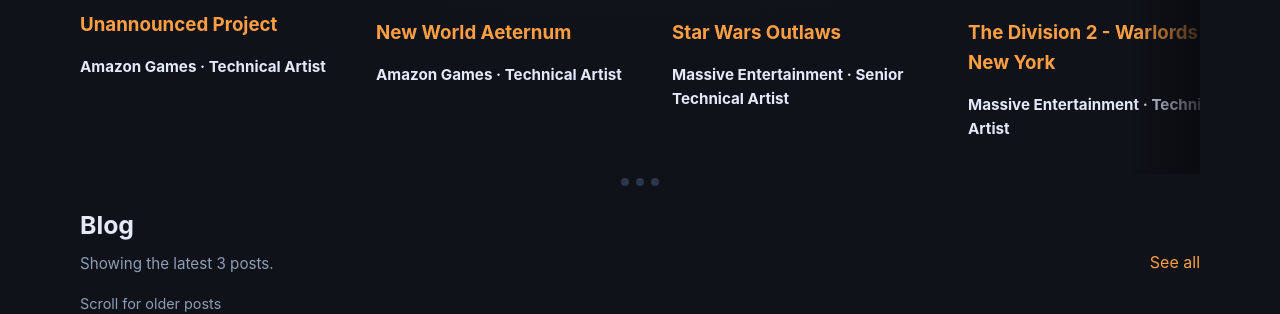
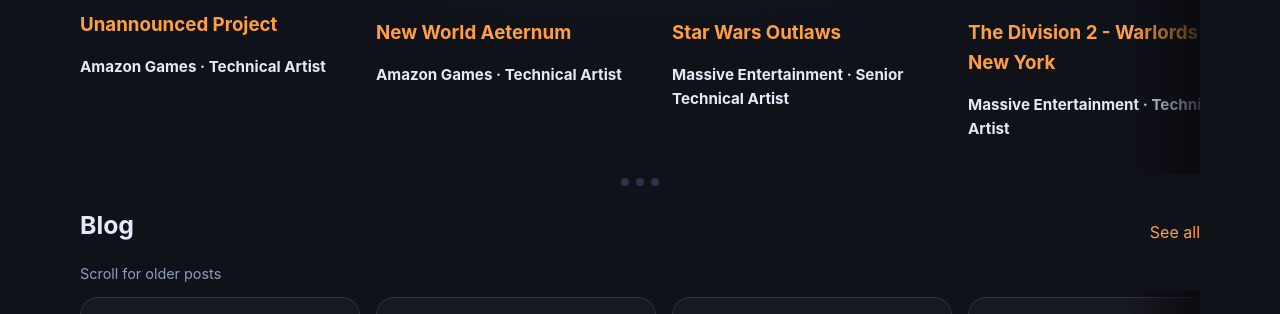
Before and after one commit to ianistor/ian_mywebsite, a Jekyll site: the page built from index.md, in a window 1280 px wide, cut to the strip 1177-1491 px from the top of the page. Built offline with Jekyll 4.4.1, drawn with Linux system fonts in a browser that asks for light colours; nearby versions of some CDN libraries.

Commit message:
Refine home and tool UI copy and pacing

```diff
--- a/_layouts/tool.html
+++ b/_layouts/tool.html
@@ -4,7 +4,6 @@
 <article class="content-page tool-page">
   <header class="page-header narrow">
     <a class="button secondary" href="{{ '/tools/' | relative_url }}">Back to tools</a>
-    <p class="eyebrow">Tool</p>
     <h1>{{ page.title }}</h1>
     {% if page.summary %}<p class="lead">{{ page.summary }}</p>{% endif %}
 
--- a/assets/css/style.css
+++ b/assets/css/style.css
@@ -981,7 +981,7 @@
   aspect-ratio: 4 / 5;
   object-fit: cover;
   object-position: center;
-  transition: transform 0.28s ease, filter 0.28s ease;
+  transition: transform 0.56s ease, filter 0.56s ease;
 }
 
 .project-row-image.project-text-placeholder {
@@ -1025,7 +1025,7 @@
   font-weight: 500;
   opacity: 0;
   transform: translateY(6px);
-  transition: opacity 0.22s ease, transform 0.22s ease;
+  transition: opacity 0.44s ease, transform 0.44s ease;
   pointer-events: none;
 }
 
--- a/index.md
+++ b/index.md
@@ -66,7 +66,6 @@
   <div class="section-head">
     <div>
       <h2>Blog</h2>
-      <p class="section-subtitle">Showing the latest 3 posts.</p>
     </div>
     <a href="{{ '/blog/' | relative_url }}">See all</a>
   </div>
@@ -134,7 +133,6 @@
         {% else %}
           <img src="{{ '/assets/images/placeholder.png' | relative_url }}" alt="" class="card-thumb">
         {% endif %}
-        <p class="eyebrow">Tool</p>
         <h3><a href="{{ tool.url | relative_url }}">{{ tool.title }}</a></h3>
         <p>{{ tool.summary }}</p>
       </article>
```
